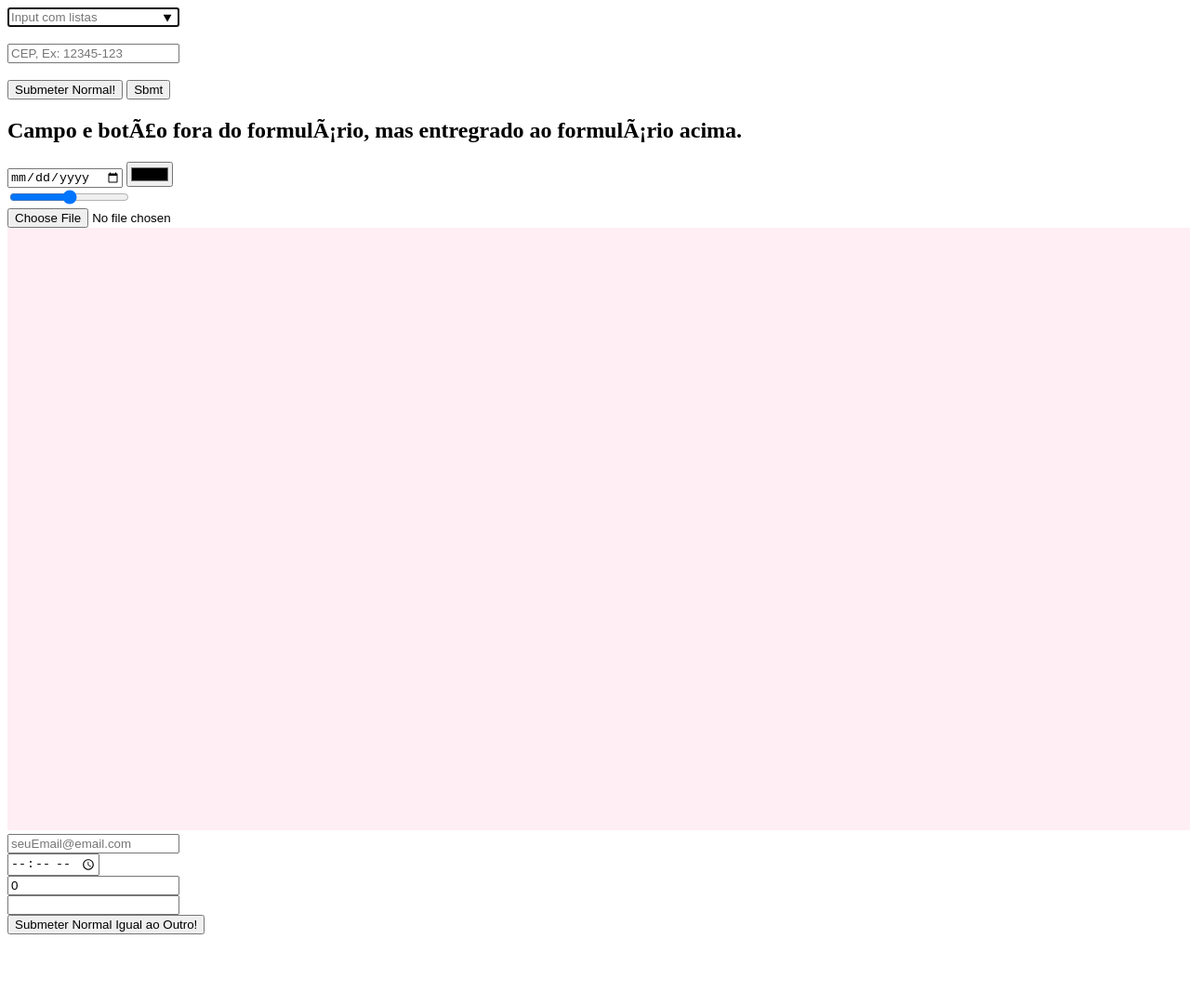
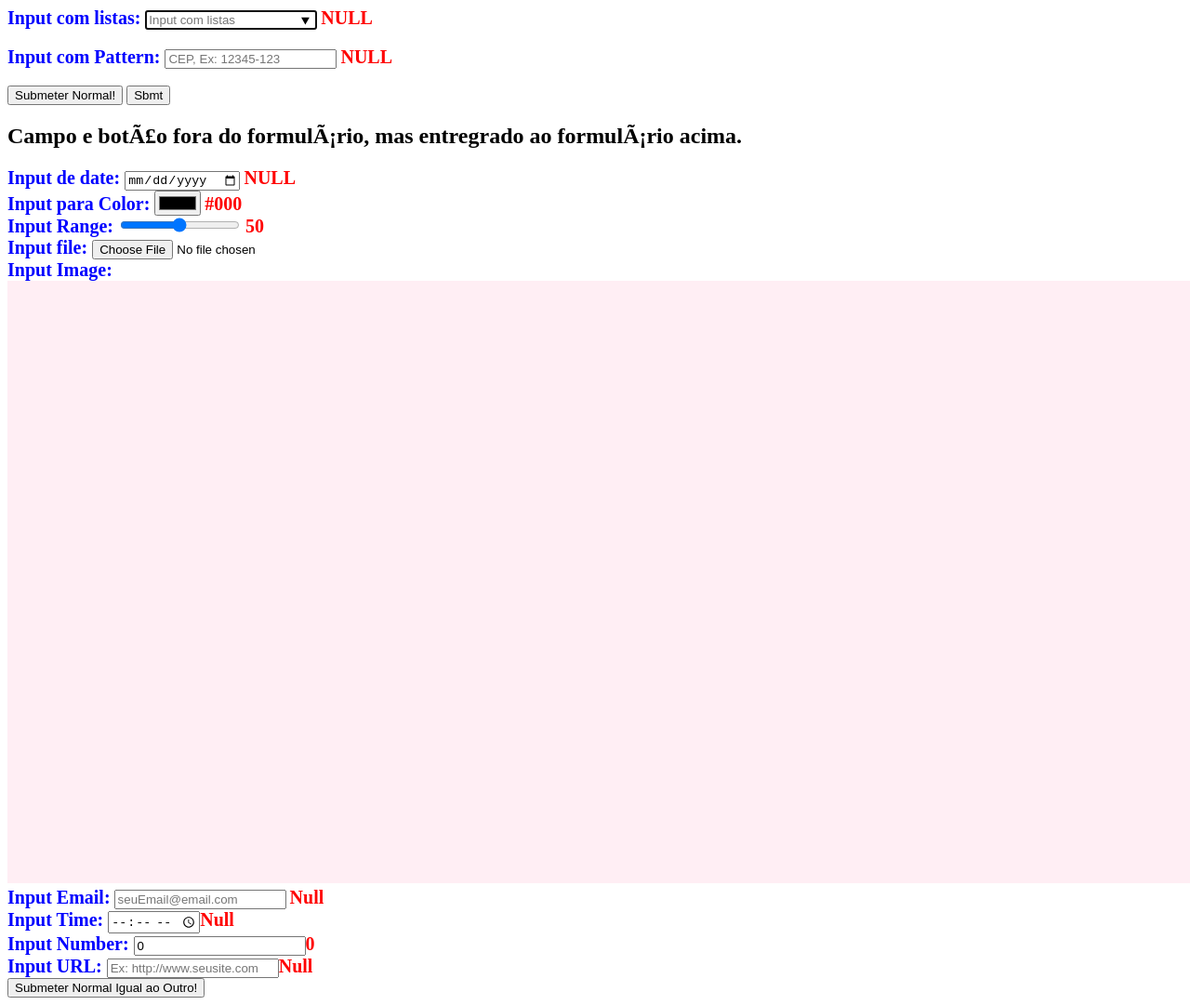
Before and after one commit to cronos2277/web, a plain HTML site: page HTML/FORMULARIO_HTML5.html in a window 1280 px wide. Shown: the top 1081 px of the page at 93% size. Before the commit the page ends 1013 px from the top, so only its background shows below. Drawn offline with Linux system fonts and the light colour scheme.

Commit message:
Formulario HTML

```diff
--- a/HTML/FORMULARIO_HTML5.html
+++ b/HTML/FORMULARIO_HTML5.html
@@ -2,6 +2,19 @@
 <html>
     <head>
         <title>Formulário:HTML 5</title>
+        <style>
+            label{
+                font-weight: 900;
+                color:blue;
+                font-size: 20px;
+            }
+
+            span{
+                font-weight: 900;
+                color:red;
+                font-size: 20px;
+            }
+        </style>
     </head>
     <!--
         accept-charset => Pode ser útil, caso a codificação da pagina seja diferente da codificação
@@ -33,12 +46,19 @@
         enctype="multipart/form-data" id="meuForm" target="_blank"
     >
         <!-- O Autofocus faz com que o elemento seja selecionado assim que renderizado. -->
-        <input type="text" autofocus list="lista" id="myinput" name="myinput" placeholder="Input com listas"/> <br />
+        <!-- Required torna o campo obrigatório. -->
+        <label>Input com listas: </label>
+        <input type="text" autofocus list="lista" id="myinput" name="myinput" placeholder="Input com listas" onchange="updating(myinput,listaSpan)" required/>
+        <span id="listaSpan">NULL</span>
+        <br />
         <!--
             Você pode criar campos customizáveis através do pattern, no caso fizemos um para o cep.
             Você deve informar a expressão regular, sem o "^" e "$", seguindo o exemplo abaixo:
         -->
-        <br />  <input type="text" pattern="\d{5}-\d{3}" placeholder="CEP, Ex: 12345-123" name="cep"/> <br />
+        <br />
+        <label>Input com Pattern: </label>
+        <input type="text" pattern="\d{5}-\d{3}" placeholder="CEP, Ex: 12345-123" name="cep" id="cep" onchange="updating(cep,cepSpan)"/>
+        <span id="cepSpan">NULL</span><br />
         <!--
             Exibe uma lista de valores no campo input, o id do datalist deve bater com o atributo
             list do input text. O label é o nome que será exibido na lista e o value o valor, quando
@@ -90,32 +110,66 @@
         Você pode encorporar um campo ao formulário usando o atributo form. O valor do form deve ser identico
         ao id do formulário para funcionar, ou seja form="ID_DO_FORMULARIO_QUE_VOCE_QUER".
     -->
-    <input form="meuForm" type="date" name="data" /> <!-- Cria um campo específico para datas -->
-    <input form="meuForm" type="color" name="cor" /> <!-- cria um campo específico para cores. -->
-    <br />
+    <label>Input de date: </label><input form="meuForm" type="date" name="data" id="data" onchange='updating(data,dataSpan);'/>
+    <span id="dataSpan">NULL</span>
+    <br /><!-- Cria um campo específico para datas -->
+    <label>Input para Color: </label><input form="meuForm" type="color" name="cor" id="cor" onchange='updating(cor,color);' />
+    <span id="colorValue">#000</span>
+    <br /> <!-- cria um campo específico para cores. -->
     <!--
         Cria uma barra, se totalmente para esquerda zero, se totalmente a direita 100, isso por padrão.
         você poderia informar um "min" contendo o valor minimo para quando a barra estiver a extrema esquerda,
         um "max" com o valor maximo, para quando a barra estiver a extrema direita e um "step" contendo
         o quando a barra varia quando se arrasta por um lado ou outro.
     -->
-    <input form="meuForm" type="range" name="barra" /> <br />
+    <label>Input Range: </label><input form="meuForm" type="range" name="barra" id="barra" onchange='updating(barra,range);'/>
+    <span id="rangeValue">50</span><br />
     <!-- Abre uma janela para você adicionar um arquivo do pc. -->
-    <input form="meuForm" type="file" name="arquivo" />
+    <label>Input file: </label><input form="meuForm" type="file" name="arquivo" />  <br />
     <!--
         Essa é a imagem. Quando clicado na imagem é enviado o name.x e o name.y da posição que você clicou.
         ou seja, como a variavel tem o nome de imagem, é enviado dois atributos quando se clica na imagem
         junto de todos os outros elementos do formulário, no caso seguindo esse campo criado abaixo,
         imagem.x e imagem.y contendo a posição x e y clicada.
     -->
-    <br /> <input form="meuForm" type="image" name="imagem" src="bgimgs.jpg"/>
+    <label>Input Image: </label>
+    <br /><input form="meuForm" type="image" name="imagem" src="bgimgs.jpg"/>
     <!-- Caompo customizável para e-mail. -->
-    <br /> <input form="meuForm" type="email" name="email" placeholder="seuEmail@email.com"/>
+    <br /><label>Input Email:</label> <input form="meuForm" type="email" id="emailId" name="email"
+    placeholder="seuEmail@email.com" onchange='updating(emailId,emailSpan);'/>
+    <span id="emailSpan">Null</span>
     <!-- Campo específico para horas e minutos. -->
-    <br /> <input form="meuForm" name="horas" type="time" />
+    <br /> <label>Input Time: </label><input form="meuForm" name="horas" type="time" id="timeId"
+    onchange='updating(timeId,timeSpan);'/><span id="timeSpan">Null</span>
     <!-- Campo específico para Numeros.-->
-    <br /> <input form="meuForm" type="number" name="numero" value="0"/>
+    <br /> <label>Input Number: </label> <input form="meuForm" type="number" name="numero" value="0" id="numeroId"
+    onchange='updating(numeroId,numeroSpan);'/><span id="numeroSpan">0</span>
     <!-- Esse é um campo de url, a url deve ser válida, inclusive com o http incluso. -->
-    <br /> <input form="meuForm" type="url" name="site"/>
+    <br /> <label>Input URL: </label><input id="urlId" form="meuForm" type="url" name="site" placeholder="Ex: http://www.seusite.com"
+    onchange='updating(urlId,urlSpan);'/><span id="urlSpan">Null</span>
     <br /><input form="meuForm" type="submit" name="submeta" value="Submeter Normal Igual ao Outro!" />
+    <script>
+        function updating(self,target){
+            target.textContent = self.value;
+        }
+
+        const range = document.getElementById("rangeValue");
+        const barra = document.getElementById("barra");
+        const color = document.getElementById("colorValue");
+        const cor = document.getElementById("cor");
+        const myinput = document.getElementById("myinput");
+        const listaSpan = document.getElementById("listaSpan");
+        const cep = document.getElementById("cep");
+        const cepSpan = document.getElementById("cepSpan");
+        const data = document.getElementById("data");
+        const dataSpan = document.getElementById("dataSpan");
+        const emailId = document.getElementById("emailId");
+        const emailSpan = document.getElementById("emailSpan");
+        const timeId = document.getElementById("timeId");
+        const timeSpan = document.getElementById("timeSpan");
+        const numeroId = document.getElementById("numeroId");
+        const numeroSpan = document.getElementById("numeroSpan");
+        const urlId = document.getElementById("urlId");
+        const urlSpan = document.getElementById("urlSpan");
+    </script>
 </html>
```
